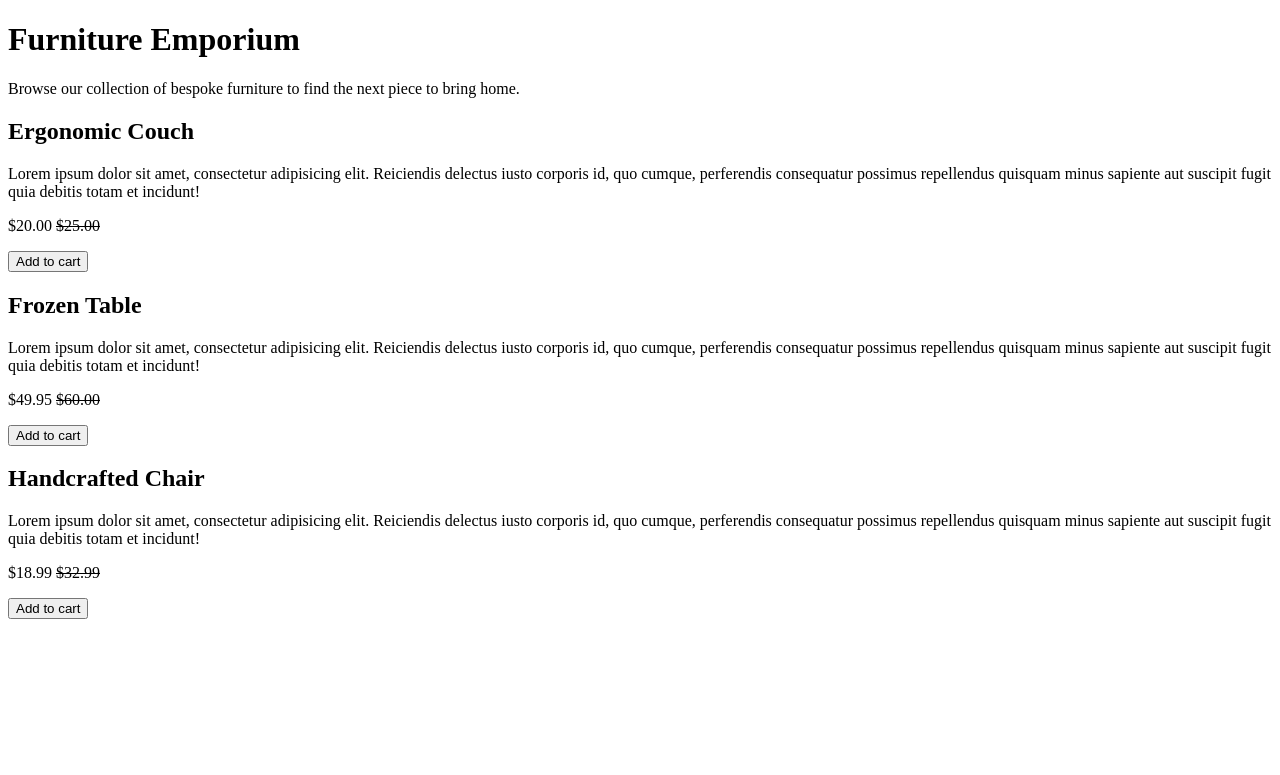
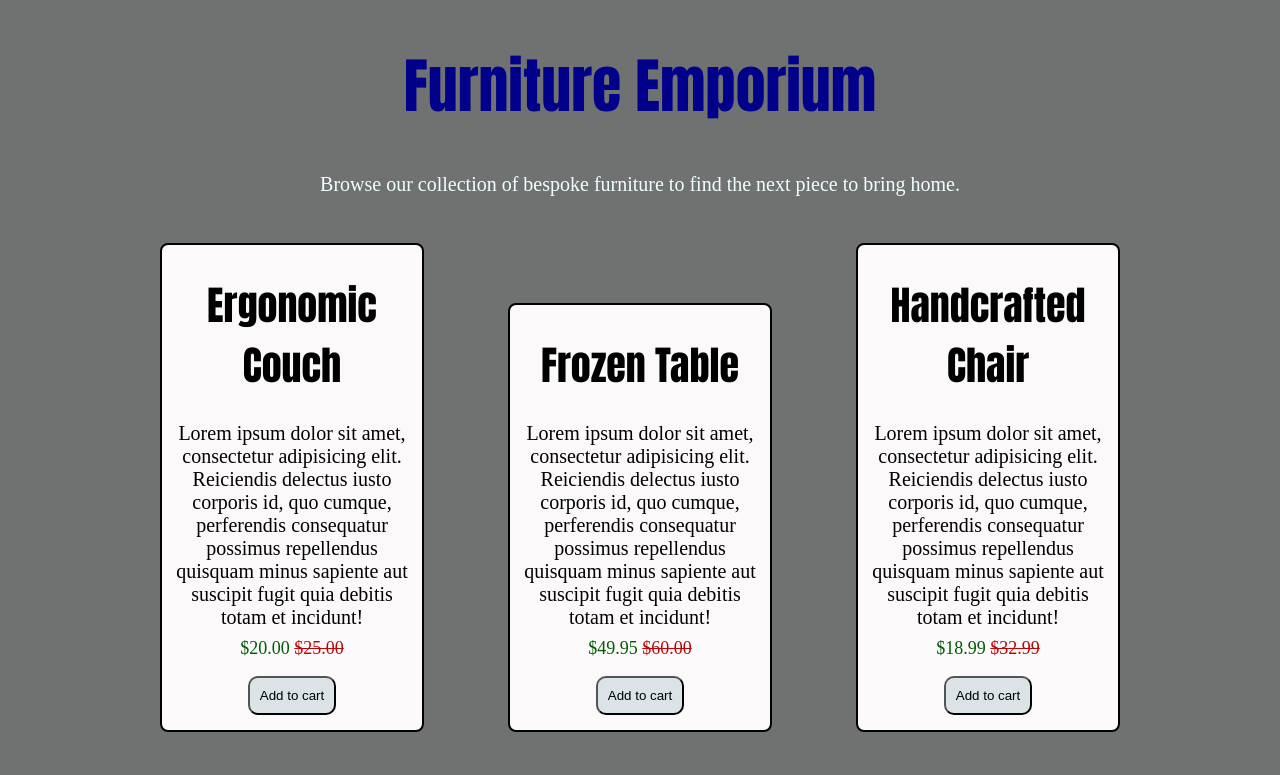
Before and after one commit to SodaDakoda/Future-Emporium, a plain HTML site: page index.html in a window 1280 px wide. Drawn offline with Linux system fonts and the light colour scheme.

Commit message:
initial build

```diff
--- a/index.css
+++ b/index.css
@@ -0,0 +1,67 @@
+body {
+  background-color: #707272;
+}
+h1 {
+  font-family: Impact;
+  font-size: 60px;
+  color: darkblue;
+  text-align: center;
+}
+.p1 {
+  text-align: center;
+  color: azure;
+}
+
+.article-title {
+  font-family: impact;
+  font-size: 40px;
+  text-align: center;
+  margin: 20px;
+  padding: 5px;
+}
+p {
+  margin: 5px;
+  padding: 2px;
+  font-size: 20px;
+}
+
+button {
+  padding: 10px;
+  margin: 10px;
+  background-color: rgb(220, 227, 230);
+  border-radius: 10px;
+}
+
+.price {
+  text-align: center;
+  font-size: 18px;
+  color: rgb(2, 92, 2);
+}
+s {
+  color: rgb(186, 6, 6);
+}
+
+.product {
+  display: inline-block;
+  width: 250px;
+  border: 2px solid;
+  padding: 5px;
+  margin: 40px;
+  border-radius: 8px;
+  background-color: rgb(251, 249, 249);
+  text-align: center;
+  place-items: center;
+}
+
+.product-container {
+  text-align: center;
+}
+
+button:hover {
+  cursor: pointer;
+}
+
+button:active {
+  background-color: darkred;
+  color: white;
+}
--- a/index.html
+++ b/index.html
@@ -1,50 +1,53 @@
 <!DOCTYPE html>
 <html lang="en">
   <head>
+    <link rel="stylesheet" href="index.css" />
     <title>Furniture Emporium</title>
   </head>
   <body>
     <main>
       <header>
         <h1>Furniture Emporium</h1>
-        <p>
+        <p class="p1">
           Browse our collection of bespoke furniture to find the next piece to
           bring home.
         </p>
       </header>
-      <article>
-        <h2>Ergonomic Couch</h2>
+      <div class="product-container">
+        <article class="product">
+          <h2 class="article-title">Ergonomic Couch</h2>
           <p>
             Lorem ipsum dolor sit amet, consectetur adipisicing elit. Reiciendis
             delectus iusto corporis id, quo cumque, perferendis consequatur
             possimus repellendus quisquam minus sapiente aut suscipit fugit quia
             debitis totam et incidunt!
           </p>
-        <p>$20.00 <s>$25.00</s></p>
+          <p class="price">$20.00 <s>$25.00</s></p>
           <button>Add to cart</button>
         </article>
-      <article>
-        <h2>Frozen Table</h2>
+        <article class="product">
+          <h2 class="article-title">Frozen Table</h2>
           <p>
             Lorem ipsum dolor sit amet, consectetur adipisicing elit. Reiciendis
             delectus iusto corporis id, quo cumque, perferendis consequatur
             possimus repellendus quisquam minus sapiente aut suscipit fugit quia
             debitis totam et incidunt!
           </p>
-        <p>$49.95 <s>$60.00</s></p>
+          <p class="price">$49.95 <s>$60.00</s></p>
           <button>Add to cart</button>
         </article>
-      <article>
-        <h2>Handcrafted Chair</h2>
+        <article class="product">
+          <h2 class="article-title">Handcrafted Chair</h2>
           <p>
             Lorem ipsum dolor sit amet, consectetur adipisicing elit. Reiciendis
             delectus iusto corporis id, quo cumque, perferendis consequatur
             possimus repellendus quisquam minus sapiente aut suscipit fugit quia
             debitis totam et incidunt!
           </p>
-        <p>$18.99 <s>$32.99</s></p>
+          <p class="price">$18.99 <s>$32.99</s></p>
           <button>Add to cart</button>
         </article>
+      </div>
     </main>
   </body>
 </html>
```
Lines whose indentation alone changed are shown as unchanged.
